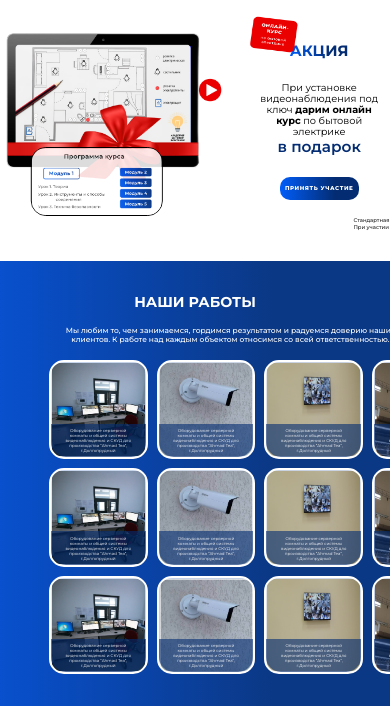
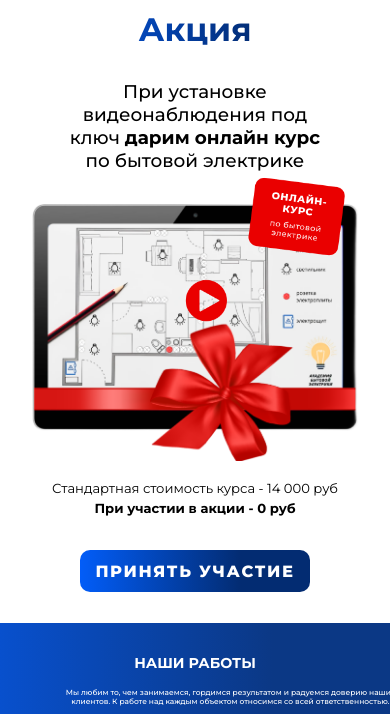
Before and after one commit to NeoScripter/inteco-sb-new-page, a PHP site: page / in a window 390 px wide; the page is wider, and only the part inside the window is pictured. Shown: the part 345-1059 px from the top of that part. Run offline with PHP 8.4, Linux system fonts and the light colour scheme.

Commit message:
Finished the sales mobile section

```diff
--- a/index.html
+++ b/index.html
@@ -132,11 +132,22 @@
         </section>
         <section id="sale">
             <div class="sale-outer-wrapper-mb mobile">
-
+                <div class="sale-inner-wrapper-mb">
+                    <h4 class="mb-sale-title">Акция</h4>
+                    <p class="mb-sale-subtitle">При установке видеонаблюдения под ключ <strong>дарим онлайн курс</strong> по бытовой электрике</p>
+                    <div class="sale-mb-img-holder">
+                        <img src="assets/images/sale-float-main.png" alt="экран с рекламой онлайн курса, обернутый красной лентой" class="sale-mb-main-img">
+                        <img src="assets/images/course-logo.png" alt="Логотип онлайн курс по бытовой технике" class="course-logo-mb">
+                        <img src="assets/images/play-btn.png" alt="значок проигрывания видео" class="video-play-btn-mb">
+                    </div>
+                    <p class="sale-mb-prg">Стандартная стоимость курса - 14 000 руб</p>
+                    <p class="sale-mb-prg"><strong>При участии в акции - 0 руб</strong></p>
+                    <button class="sale-mb-invite-btn">принять участие</button>
+                </div>
             </div>
-            <div class="sale-outer-wrapper centering">
+            <div class="sale-outer-wrapper centering desktop">
                 <img src="assets/images/course-logo.png" alt="Логотип онлайн курс по бытовой технике" class="course-logo">
-                <img src="assets/images/play-btn.png" alt="значок проигрывания видео" id="video-play-button">
+                <img src="assets/images/play-btn.png" alt="значок проигрывания видео" class="video-play-button">
                 <div class="right-subgroup-fineprint">
                     <p>Стандартная стоимость курса - 14 000 руб</p>
                     <p>При участии в акции - 0 руб</p>
--- a/inteco-sb-hp.css
+++ b/inteco-sb-hp.css
@@ -214,6 +214,14 @@
     --mb-nav-open-nav-small-icon: 5.56vw;
     --mb-nav-open-nav-large-icon: 6.94vw;
     --mb-nav-unfolding-padding-inline: 11.67vw;
+
+    --sale-mb-margin-block: 7.78vw;
+    --sale-mb-title-fs: 8.33vw;
+    --sale-mb-subtitle-fs: 4.72vw;
+    --sale-mb-fine-print-fs: 3.37vw;
+    --sale-mb-btn-fs: 4.17vw;
+    --sale-mb-btn-width: 58.89vw;
+    --sale-mb-btn-height: 10.83vw;
 }
 
 * {
@@ -779,7 +787,7 @@ img {
     top: calc(var(--sale-red-sticker-top) - var(--sale-subgroup-margin-top));
 }
 
-#video-play-button {
+.video-play-button {
     position: absolute;
     width: var(--sale-play-btn-width);
     left: calc(var(--sale-play-btn-left) * 0.74);
@@ -828,6 +836,73 @@ img {
     font-weight: 500;
     line-height: 1;
     color: #1D1D1E;
+}
+
+/****** Sale mobile *******/
+
+.sale-inner-wrapper-mb {
+    padding: var(--sale-mb-margin-block);
+    text-align: center;
+}
+
+.sale-mb-img-holder {
+    position: relative;
+    margin-bottom: calc(var(--sale-mb-margin-block) / 2);
+}
+
+.video-play-btn-mb {
+    position: absolute;
+    width: 16.6%;
+    left: 50%;
+    top: 27%;
+    translate: -30%;
+    cursor: pointer;
+}
+
+.course-logo-mb {
+    position: absolute;
+    width: 32%;
+    left: 65%;
+    top: -10%;
+}
+
+.mb-sale-title {
+    font-size: var(--sale-mb-title-fs);
+    font-weight: 700;
+    margin-bottom: var(--sale-mb-margin-block);
+    background: var(--header-links-gr);
+    color: #032C72;
+
+    -webkit-background-clip: text;
+    background-clip: text;
+    color: transparent;
+}
+
+.mb-sale-subtitle {
+    width: 80%;
+    margin-inline: auto;
+    font-size: var(--sale-mb-subtitle-fs);
+    font-weight: 500;
+    margin-bottom: var(--sale-mb-margin-block);
+}
+
+.sale-mb-prg {
+    font-size: var(--sale-mb-fine-print-fs);
+}
+
+.sale-mb-invite-btn {
+    text-transform: uppercase;
+    background: var(--header-links-gr);
+    width: var(--sale-mb-btn-width);
+    height: var(--sale-mb-btn-height);
+    border: none;
+    color: #fff;
+    font-weight: 800;
+    border-radius: 10px;
+    letter-spacing: 0.1em;
+    cursor: pointer;
+    font-size: var(--sale-mb-btn-fs);
+    margin-top: var(--sale-mb-margin-block);
 }
 
 /****** Projects section *******/
```
